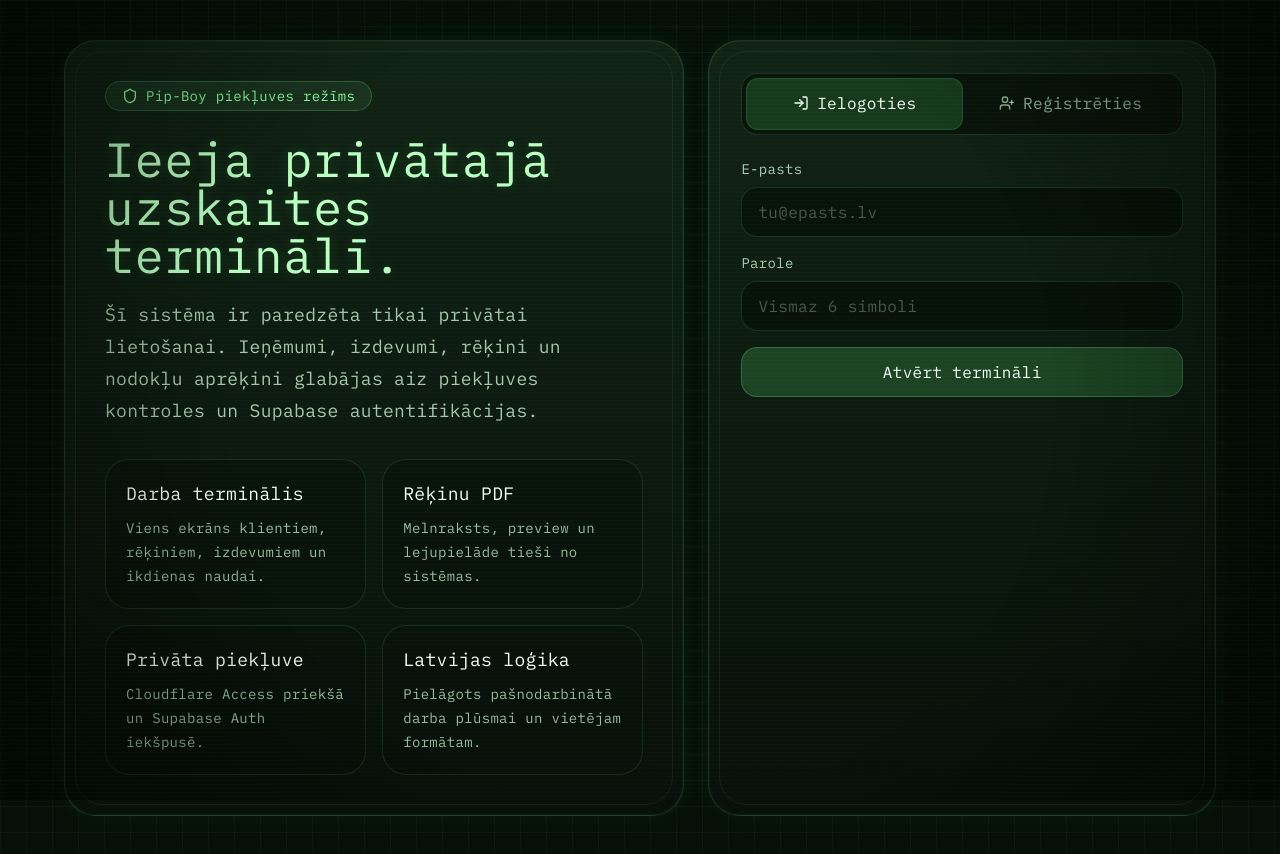
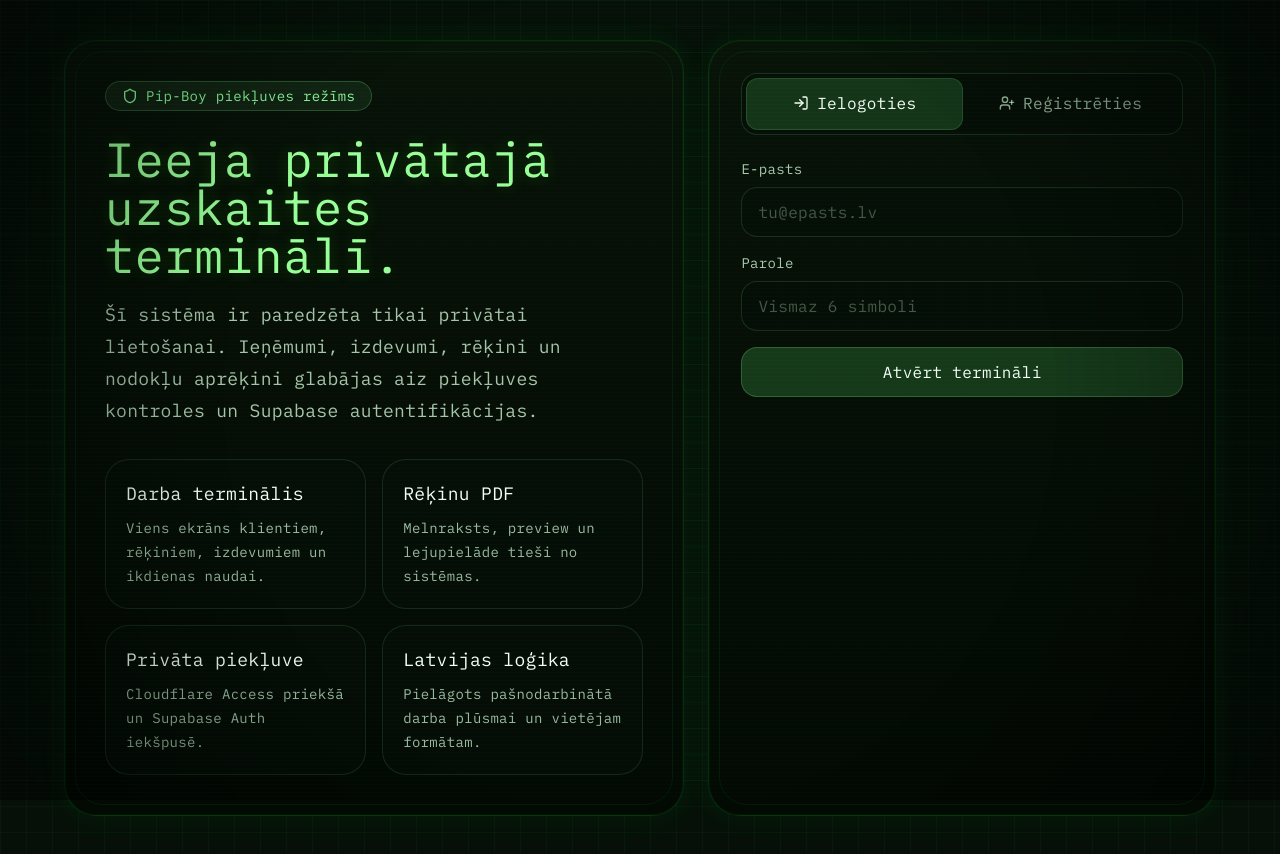
Before and after one commit to GatisD/pasnodarbinatais, a React (Vite) app: page /auth in a window 1280 px wide. Built offline with nearby package versions, Linux system fonts and the light colour scheme; no server answers; what @react-pdf/renderer would draw is missing.

Commit message:
Tune Pip-Boy palette and sidebar branding

```diff
--- a/src/features/layout/app-shell.tsx
+++ b/src/features/layout/app-shell.tsx
@@ -26,13 +26,19 @@ export function AppShell({ children }: PropsWithChildren) {
   }
 
   return (
-    <div className="pipboy-grid min-h-screen bg-[#061008] text-[#d6ffdc]">
+    <div className="pipboy-grid min-h-screen bg-[#020502] text-[#d6ffdc]">
       <div className="mx-auto grid min-h-screen w-full max-w-[1480px] gap-6 px-4 py-4 md:px-6 lg:grid-cols-[320px_1fr] lg:px-8 lg:py-8">
         <aside className="pipboy-shell pipboy-panel rounded-[28px] p-6 backdrop-blur">
-          <div className="border-b border-[rgba(132,255,157,0.12)] pb-6">
+          <div className="border-b border-[rgba(0,255,70,0.14)] pb-6">
             <Link to="/" className="block">
               <p className="pipboy-accent text-xs uppercase tracking-[0.4em]">Vault Ledger</p>
-              <h1 className="pipboy-title mt-3 text-[2rem] font-semibold tracking-[0.02em]">Pašnodarbinātā uzskaite</h1>
+              <div className="mt-4 flex min-h-[154px] items-center justify-center rounded-[20px] border border-[rgba(0,255,70,0.18)] bg-[radial-gradient(circle_at_center,rgba(0,255,65,0.14),rgba(2,6,2,0.9)_68%)] px-3 py-4 shadow-[inset_0_0_24px_rgba(0,255,65,0.08),0_0_18px_rgba(0,255,65,0.08)]">
+                <img
+                  src="/media/pipboy.gif"
+                  alt="Pip-Boy"
+                  className="h-[136px] w-full object-contain mix-blend-screen"
+                />
+              </div>
             </Link>
           </div>
 
@@ -48,8 +54,8 @@ export function AppShell({ children }: PropsWithChildren) {
                     cn(
                       'flex items-center gap-3 rounded-2xl border px-4 py-3 text-lg transition',
                       isActive
-                        ? 'border-[rgba(132,255,157,0.24)] bg-[rgba(102,255,122,0.12)] text-[#f3fff5] shadow-[0_0_20px_rgba(102,255,122,0.08)]'
-                        : 'border-transparent text-[rgba(214,255,220,0.74)] hover:border-[rgba(132,255,157,0.12)] hover:bg-[rgba(132,255,157,0.05)] hover:text-[#f3fff5]',
+                        ? 'border-[rgba(57,255,20,0.28)] bg-[rgba(0,255,65,0.12)] text-[#efffeb] shadow-[0_0_22px_rgba(0,255,65,0.12)]'
+                        : 'border-transparent text-[rgba(184,255,184,0.78)] hover:border-[rgba(0,255,70,0.14)] hover:bg-[rgba(0,255,65,0.06)] hover:text-[#f3fff5]',
                     )
                   }
                 >
@@ -60,17 +66,17 @@ export function AppShell({ children }: PropsWithChildren) {
             })}
           </nav>
 
-          <div className="mt-8 rounded-3xl border border-[rgba(132,255,157,0.14)] bg-[rgba(6,16,8,0.72)] px-5 py-5">
+          <div className="mt-8 rounded-3xl border border-[rgba(0,255,70,0.14)] bg-[rgba(6,16,8,0.72)] px-5 py-5">
             <div className="min-w-0">
               <p className="truncate text-base font-medium text-[#f3fff5]">{user?.email ?? 'Nav aktīvas sesijas'}</p>
-              <p className="mt-1 text-sm text-[rgba(214,255,220,0.62)]">
+              <p className="mt-1 text-sm text-[rgba(184,255,184,0.62)]">
                 {isSupabaseConfigured ? 'Supabase pieslēgts' : 'Gaida .env iestatījumus'}
               </p>
             </div>
             <button
               type="button"
               onClick={handleSignOut}
-              className="mt-4 inline-flex h-12 w-12 items-center justify-center rounded-full border border-[rgba(132,255,157,0.14)] bg-[rgba(132,255,157,0.06)] text-[#d6ffdc] transition hover:bg-[rgba(132,255,157,0.12)]"
+              className="pipboy-button pipboy-button-primary mt-4 h-12 w-12 rounded-full p-0"
               aria-label="Izlogoties"
             >
               <LogOut className="h-5 w-5" />
--- a/src/index.css
+++ b/src/index.css
@@ -1,19 +1,19 @@
 @import "tailwindcss";
 
 @theme {
-  --color-pip-bg: #08110a;
-  --color-pip-panel: #0e1b10;
-  --color-pip-panel-2: #132517;
-  --color-pip-line: rgba(132, 255, 157, 0.18);
-  --color-pip-green: #8cff9d;
-  --color-pip-green-strong: #66ff7a;
-  --color-pip-green-soft: #baffc2;
-  --color-pip-text: #d6ffdc;
+  --color-pip-bg: #020502;
+  --color-pip-panel: #071107;
+  --color-pip-panel-2: #0b180b;
+  --color-pip-line: rgba(0, 255, 70, 0.18);
+  --color-pip-green: #00ff41;
+  --color-pip-green-strong: #39ff14;
+  --color-pip-green-soft: #98ff98;
+  --color-pip-text: #b8ffb8;
 }
 
 :root {
   color: var(--color-pip-text);
-  background: #061008;
+  background: #030603;
   font-synthesis: none;
   text-rendering: optimizeLegibility;
   -webkit-font-smoothing: antialiased;
@@ -29,8 +29,8 @@ body {
   min-width: 320px;
   color: var(--color-pip-text);
   background:
-    radial-gradient(circle at top, rgba(102, 255, 122, 0.08), transparent 28%),
-    linear-gradient(180deg, #08110a 0%, #061008 100%);
+    radial-gradient(circle at top, rgba(57, 255, 20, 0.08), transparent 24%),
+    linear-gradient(180deg, #040904 0%, #020502 100%);
   font-family: "IBM Plex Mono", ui-monospace, SFMono-Regular, Menlo, Monaco, Consolas, "Liberation Mono", monospace;
   letter-spacing: 0.02em;
 }
@@ -43,8 +43,8 @@ body::before {
   background:
     repeating-linear-gradient(
       180deg,
-      rgba(140, 255, 157, 0.04) 0px,
-      rgba(140, 255, 157, 0.04) 1px,
+      rgba(0, 255, 65, 0.05) 0px,
+      rgba(0, 255, 65, 0.05) 1px,
       transparent 1px,
       transparent 4px
     );
@@ -90,27 +90,27 @@ button {
   content: "";
   position: absolute;
   inset: 10px;
-  border: 1px solid rgba(132, 255, 157, 0.08);
+  border: 1px solid rgba(0, 255, 70, 0.08);
   border-radius: 28px;
   pointer-events: none;
 }
 
 .pipboy-panel {
   background:
-    linear-gradient(180deg, rgba(19, 37, 23, 0.92), rgba(8, 17, 10, 0.95));
-  border: 1px solid rgba(132, 255, 157, 0.14);
+    linear-gradient(180deg, rgba(9, 19, 9, 0.94), rgba(3, 9, 3, 0.97));
+  border: 1px solid rgba(0, 255, 70, 0.14);
   box-shadow:
-    inset 0 0 0 1px rgba(132, 255, 157, 0.04),
-    0 0 24px rgba(79, 255, 113, 0.05);
+    inset 0 0 0 1px rgba(57, 255, 20, 0.04),
+    0 0 28px rgba(0, 255, 65, 0.07);
 }
 
 .pipboy-title {
   color: var(--color-pip-green-soft);
-  text-shadow: 0 0 14px rgba(102, 255, 122, 0.16);
+  text-shadow: 0 0 16px rgba(57, 255, 20, 0.22);
 }
 
 .pipboy-dim {
-  color: rgba(214, 255, 220, 0.72);
+  color: rgba(184, 255, 184, 0.72);
 }
 
 .pipboy-accent {
@@ -119,8 +119,8 @@ button {
 
 .pipboy-grid {
   background-image:
-    linear-gradient(rgba(132, 255, 157, 0.04) 1px, transparent 1px),
-    linear-gradient(90deg, rgba(132, 255, 157, 0.04) 1px, transparent 1px);
+    linear-gradient(rgba(0, 255, 65, 0.04) 1px, transparent 1px),
+    linear-gradient(90deg, rgba(0, 255, 65, 0.04) 1px, transparent 1px);
   background-size: 26px 26px;
 }
 
@@ -130,10 +130,10 @@ button {
   justify-content: center;
   gap: 0.5rem;
   border-radius: 1rem;
-  border: 1px solid rgba(132, 255, 157, 0.16);
-  background: rgba(16, 35, 19, 0.88);
+  border: 1px solid rgba(0, 255, 65, 0.16);
+  background: rgba(9, 22, 9, 0.9);
   color: var(--color-pip-text);
-  box-shadow: inset 0 0 0 1px rgba(132, 255, 157, 0.04);
+  box-shadow: inset 0 0 0 1px rgba(0, 255, 65, 0.04);
   transition:
     background-color 150ms ease,
     border-color 150ms ease,
@@ -143,8 +143,8 @@ button {
 }
 
 .pipboy-button:hover {
-  border-color: rgba(132, 255, 157, 0.3);
-  background: rgba(24, 49, 28, 0.92);
+  border-color: rgba(57, 255, 20, 0.3);
+  background: rgba(15, 33, 15, 0.94);
 }
 
 .pipboy-button:disabled {
@@ -153,16 +153,16 @@ button {
 }
 
 .pipboy-button-primary {
-  background: rgba(102, 255, 122, 0.18);
-  border-color: rgba(132, 255, 157, 0.32);
-  color: #e9ffee;
+  background: rgba(0, 255, 65, 0.2);
+  border-color: rgba(57, 255, 20, 0.38);
+  color: #ebffeb;
   box-shadow:
-    inset 0 0 0 1px rgba(132, 255, 157, 0.08),
-    0 0 18px rgba(102, 255, 122, 0.12);
+    inset 0 0 0 1px rgba(57, 255, 20, 0.1),
+    0 0 18px rgba(0, 255, 65, 0.16);
 }
 
 .pipboy-button-primary:hover {
-  background: rgba(102, 255, 122, 0.26);
+  background: rgba(0, 255, 65, 0.28);
   color: #fbfffc;
 }
 
```
Also changed, not shown: public/media/pipboy.gif (added).
